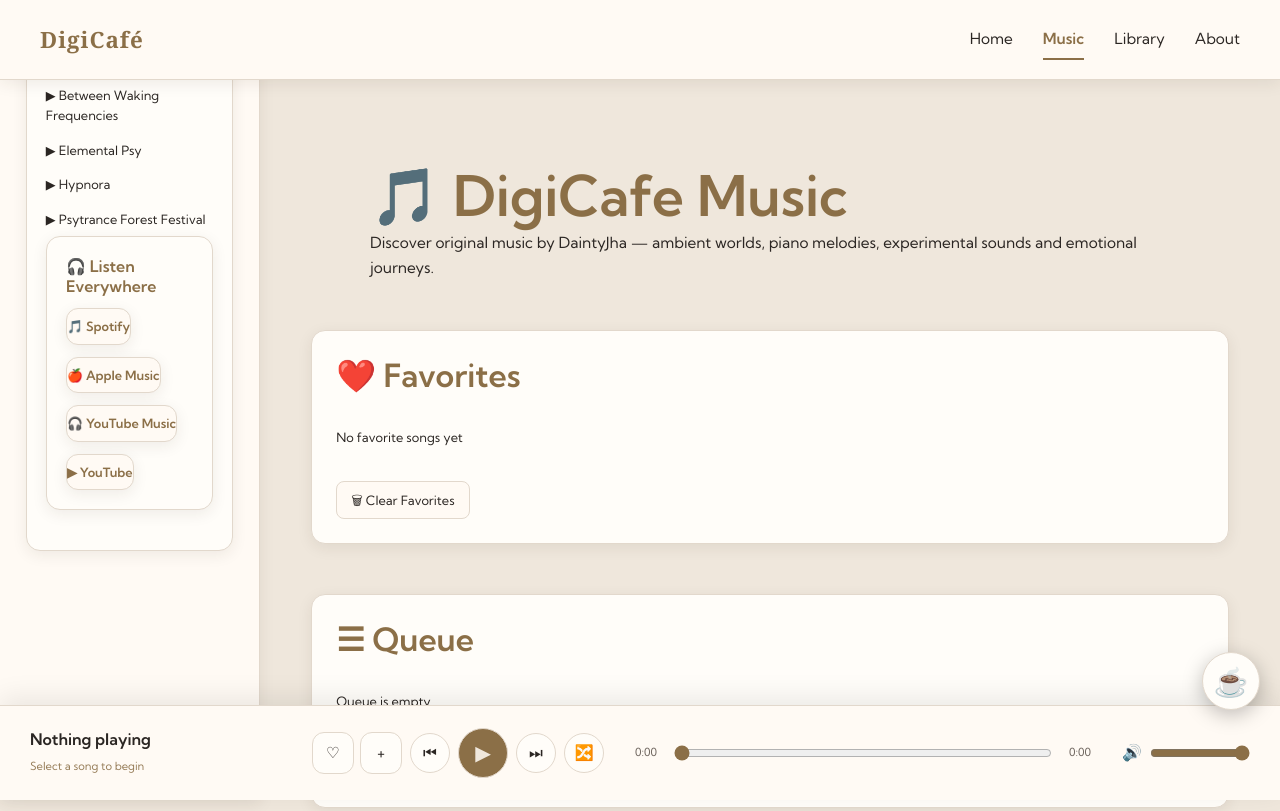
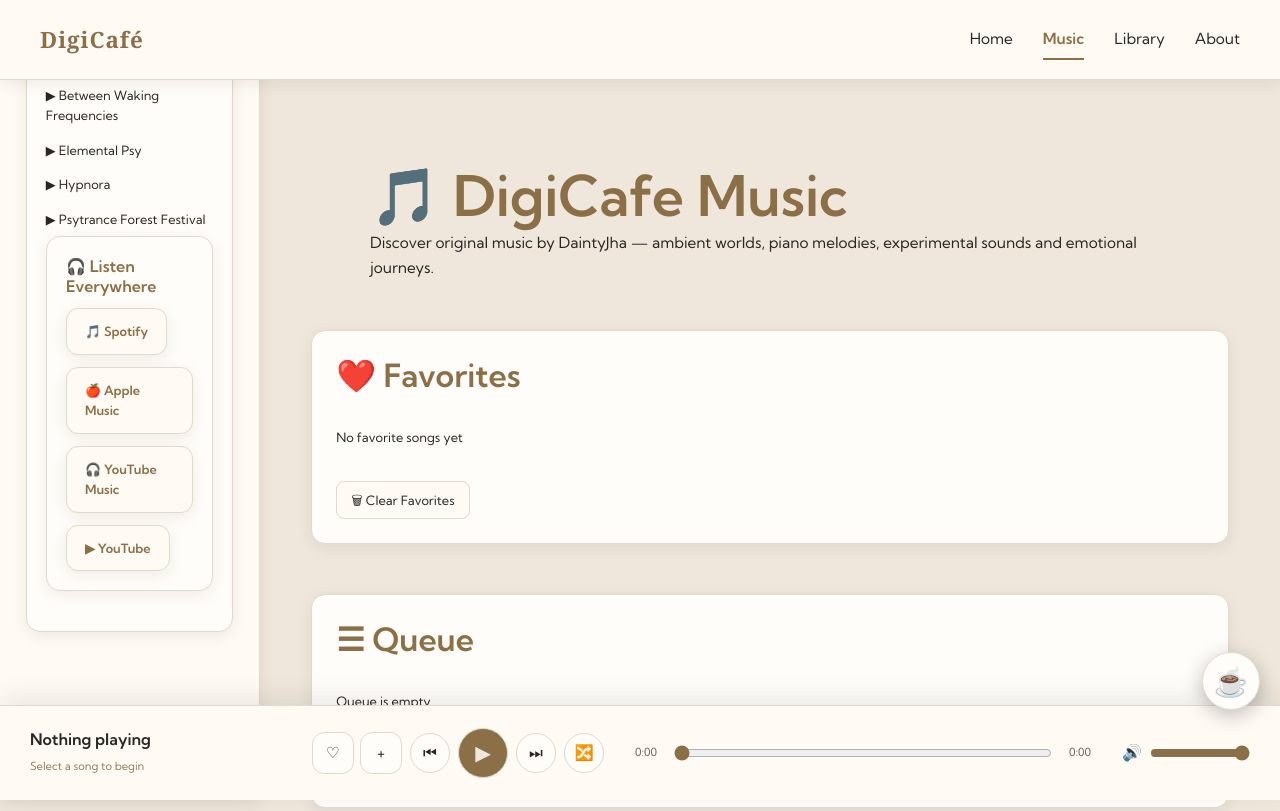
Before and after one commit to Daintyjha/DigiCafe, a plain HTML site: page music.html in a window 1280 px wide. Shown: the top 811 px of the page. Drawn offline with Linux system fonts and the light colour scheme; no server answers.

Commit message:
Remove music.css stylesheet link from music.html

```diff
--- a/music.html
+++ b/music.html
@@ -31,7 +31,6 @@
     <!-- CSS -->
     <link rel="stylesheet" href="style.css">
 
-<link rel="stylesheet" href="music.css">
 
 </head>
 <body>
```
